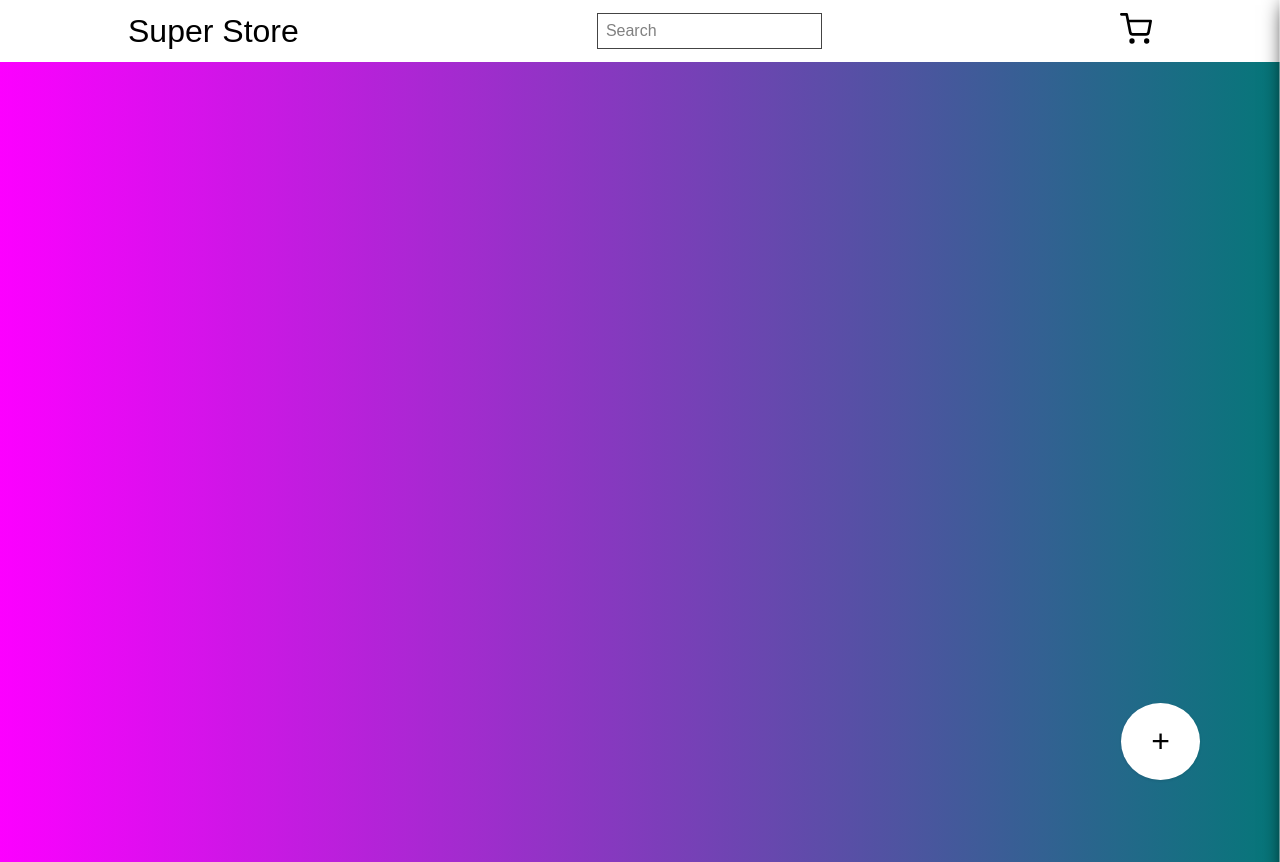
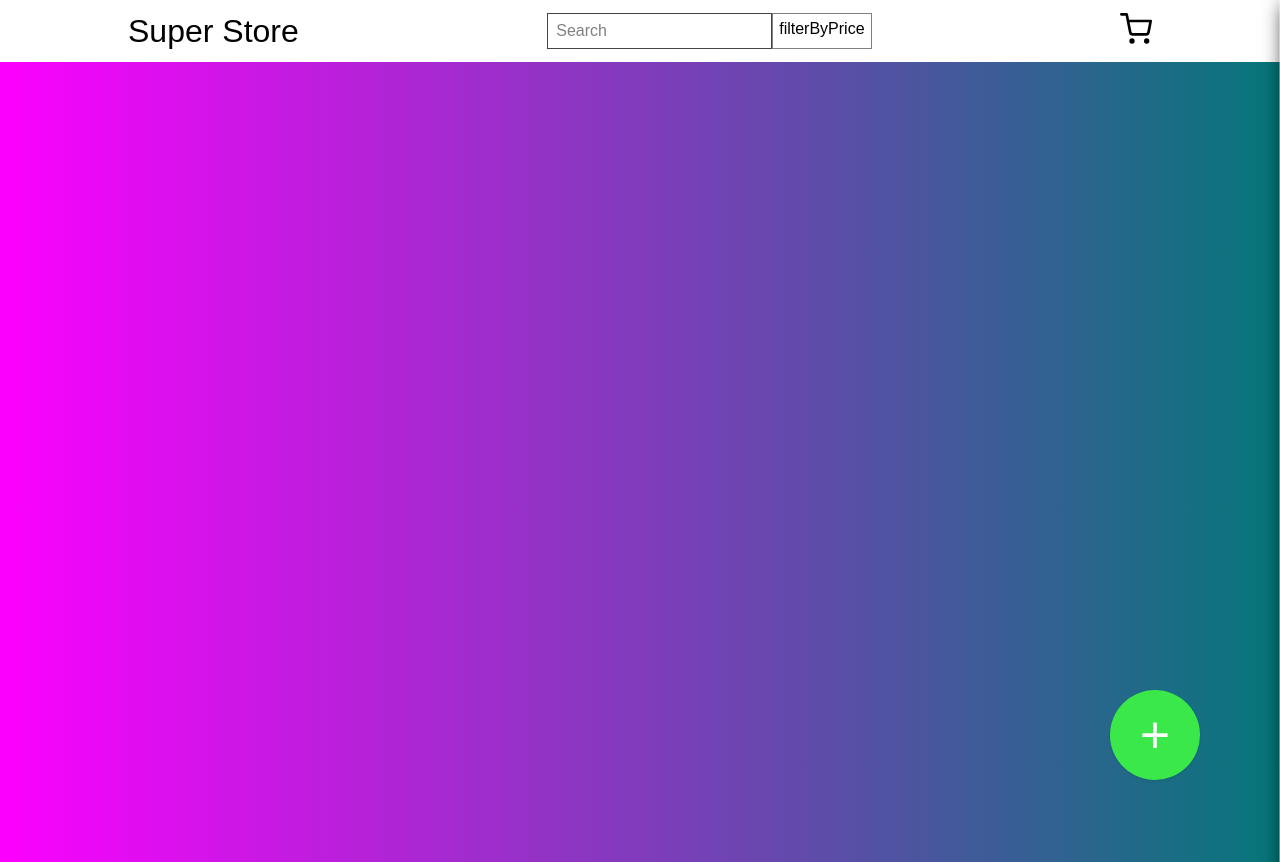
Before and after one commit to amir-khann/restartSuper-store, a React (Create React App) app: page / in a window 1280 px wide. Built offline with nearby package versions, Linux system fonts and the light colour scheme.

Commit message:
filter by price is added

```diff
--- a/src/components/Form.jsx
+++ b/src/components/Form.jsx
@@ -26,16 +26,16 @@ const Form = () => {
     const message = {};
 
     if (valuess.title === "") {
-      message.title = "title is required";
+      message.title = "*title is required";
     }
     if (valuess.description === "") {
-      message.description = "description is required";
+      message.description = "*description is required";
     }
     if (valuess.url === "") {
-      message.url = "url is required";
+      message.url = "*url is required";
     }
     if (valuess.price === "") {
-      message.price = "price is required";
+      message.price = "*price is required";
     }
 
     return message;
@@ -82,7 +82,7 @@ const Form = () => {
             value={values.title}
             onChange={handleChange}
           />
-          {errors.title === "title is required" ? (
+          {errors.title === "*title is required" ? (
             <div className="error">{errors.title}</div>
           ) : null}
           <input
@@ -92,7 +92,7 @@ const Form = () => {
             placeholder="description"
             onChange={handleChange}
           />
-          {errors.description === "description is required" ? (
+          {errors.description === "*description is required" ? (
             <div className="error">{errors.description}</div>
           ) : null}
           <input
@@ -102,7 +102,7 @@ const Form = () => {
             placeholder="url"
             onChange={handleChange}
           />
-          {errors.url === "url is required" ? (
+          {errors.url === "*url is required" ? (
             <div className="error">{errors.url}</div>
           ) : null}
           <input
--- a/src/components/Main.jsx
+++ b/src/components/Main.jsx
@@ -3,8 +3,9 @@ import Card from "./Card";
 import UseApp from "./../hooks/app";
 
 const Main = () => {
-  const { products, search } = UseApp();
+  const { products, search, showfilter } = UseApp();
   const [filterItem, setfilteredItem] = useState([]);
+  const [filterByPrice, setFilterByPrice] = useState([]);
 
   useEffect(() => {
     setfilteredItem(
@@ -14,12 +15,22 @@ const Main = () => {
     );
   }, [search, products]);
 
+  useEffect(() => {
+    setFilterByPrice(
+      products.filter((item) => item.price > 1 && item.price < 100)
+    );
+  }, [search, products]);
+
   return (
     <div className="main">
       <div className="cards">
-        {filterItem.map((product, index) => (
-          <Card product={product} key={index} />
-        ))}
+        {showfilter
+          ? filterByPrice.map((product, index) => (
+              <Card product={product} key={index} />
+            ))
+          : filterItem.map((product, index) => (
+              <Card product={product} key={index} />
+            ))}
       </div>
     </div>
   );
--- a/src/components/Navbar.jsx
+++ b/src/components/Navbar.jsx
@@ -3,7 +3,7 @@ import UseApp from "./../hooks/app";
 import { FiShoppingCart } from "react-icons/fi";
 
 const Navbar = () => {
-  const { toggleCart, setSearch, search } = UseApp();
+  const { toggleCart, setSearch, search, setShowfiter, showfilter } = UseApp();
 
   return (
     <div className="navbar">
@@ -16,6 +16,9 @@ const Navbar = () => {
             value={search}
             onChange={(e) => setSearch(e.target.value)}
           />
+          <span className="filter" onClick={() => setShowfiter(!showfilter)}>
+            filterByPrice
+          </span>
         </form>
         <div className="icon" onClick={() => toggleCart()}>
           <FiShoppingCart size="2em" />
--- a/src/context/appContext.js
+++ b/src/context/appContext.js
@@ -4,6 +4,7 @@ export const Context = createContext();
 
 const AppContext = ({ children }) => {
   const [showCartMenu, setShowCartMenu] = useState(false);
+  const [showfilter, setShowfiter] = useState(false);
   const [search, setSearch] = useState("");
   const [cartList, setCartList] = useState(
     JSON.parse(localStorage.getItem("cartList")) || []
@@ -67,6 +68,8 @@ const AppContext = ({ children }) => {
     search,
     setSearch,
     deleteProduct,
+    showfilter,
+    setShowfiter,
   };
 
   return <Context.Provider value={exposed}>{children}</Context.Provider>;
--- a/src/css/scss/components/_Home.scss
+++ b/src/css/scss/components/_Home.scss
@@ -1,14 +1,15 @@
 .home {
   .addNewProduct {
     display: flex;
-    font-size: 32px;
+    font-size: 52px;
     position: fixed;
     bottom: 20px;
     right: 80px;
-    padding: 20px 30px;
+    padding: 15px 30px;
     border: none;
     border-radius: 50%;
-    background-color: white;
+    color: #fff;
+    background-color: rgb(58, 233, 73);
     box-shadow: 0 1px 3px rgba(#000000, 0.1);
   }
 }
--- a/src/css/scss/components/_Navbar.scss
+++ b/src/css/scss/components/_Navbar.scss
@@ -14,6 +14,12 @@
         cursor: pointer;
       }
     }
+
+    .filter {
+      padding: 6px 6px;
+      border: 1px solid grey;
+    }
+
     form {
       display: inline-flex;
     }
```
